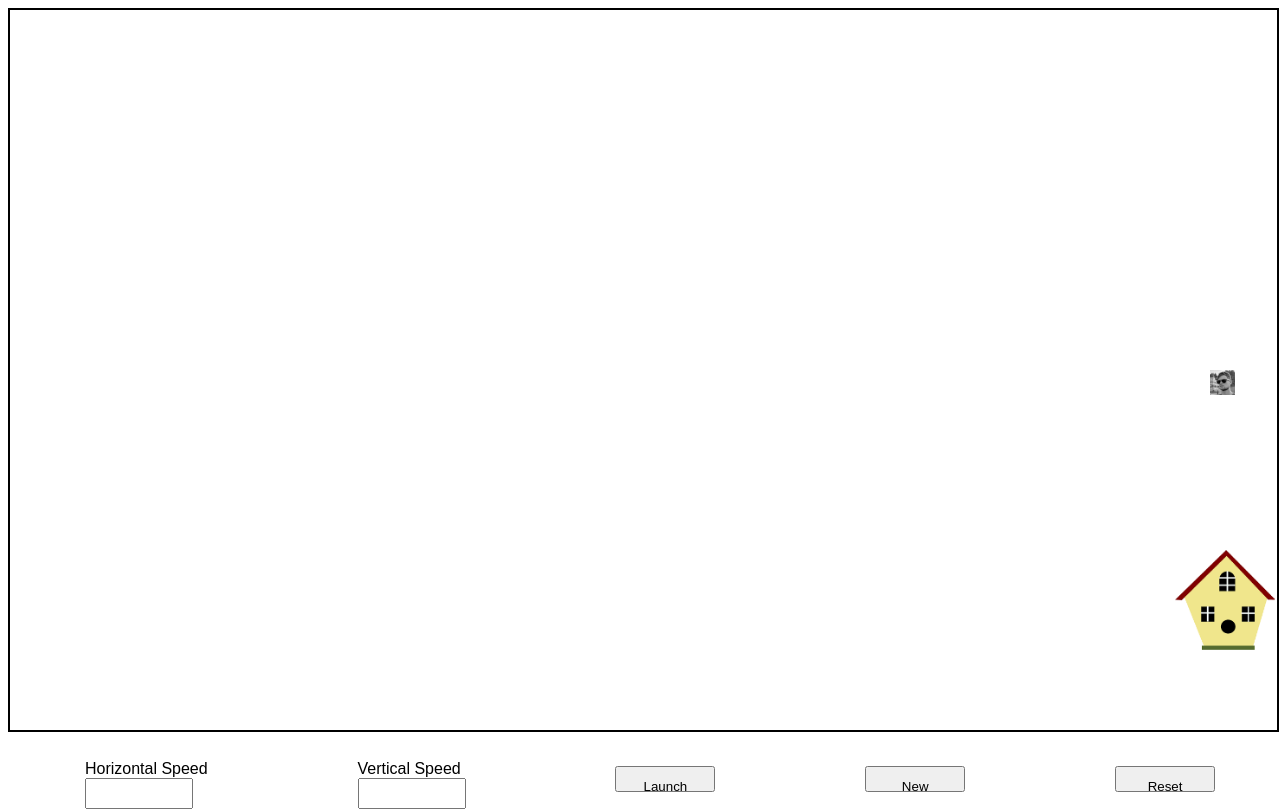
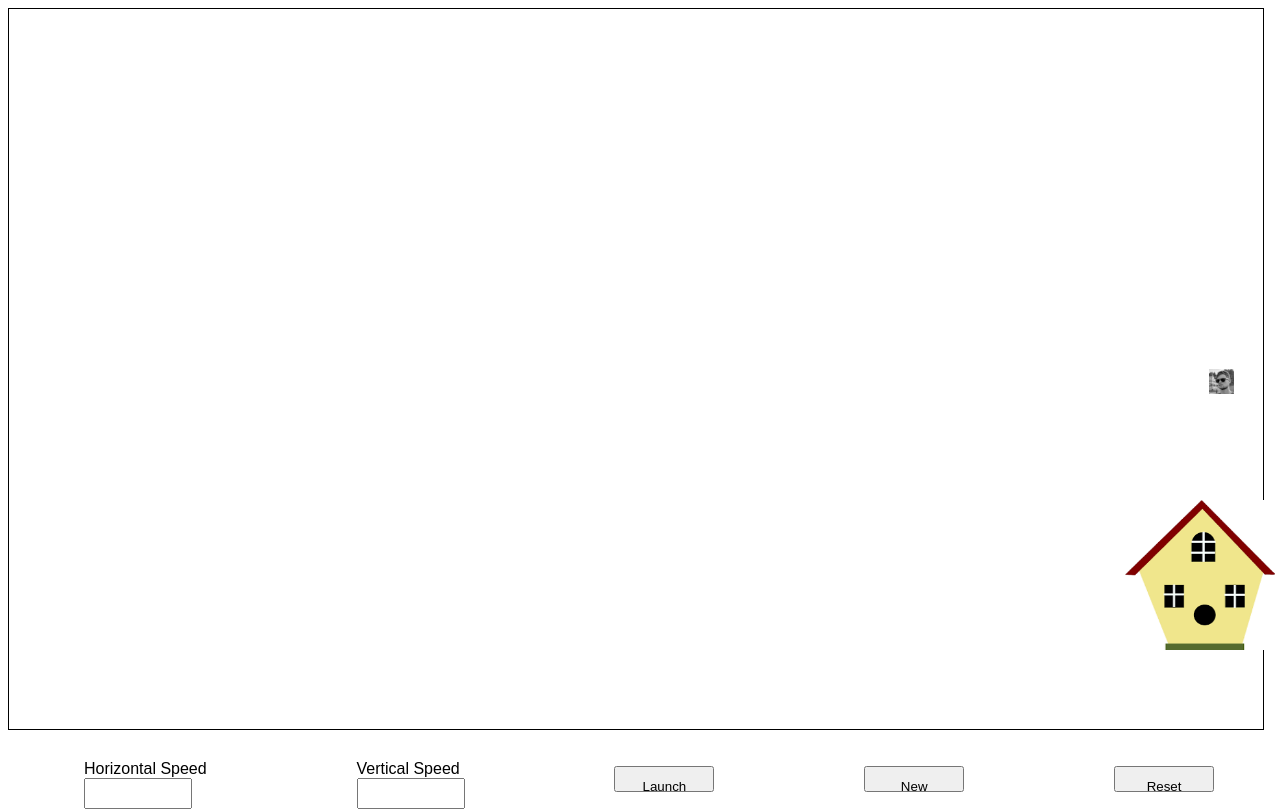
Before and after one commit to koggenfuss/AngryBurds, a plain HTML site: page index.html in a window 1280 px wide. Drawn offline with Linux system fonts and the light colour scheme.

Commit message:
made burdHouse bigger

```diff
--- a/style.css
+++ b/style.css
@@ -2,9 +2,10 @@
 body {
     font-family: Arial, Helvetica, sans-serif;
     height: 90vh;
-    width: 99vw;
-    border: 2px solid black;
+    width: 98vw;
+    border: 1px solid black;
 }
+
 
 footer {
     display: flex;
@@ -43,8 +44,8 @@ button {
 }
 
 #burdHouse {
-    height: 100px;
-    width: 100px;
+    height: 150px;
+    width: 150px;
     position: fixed;
     bottom: 150px;
     right: 5px;
```
